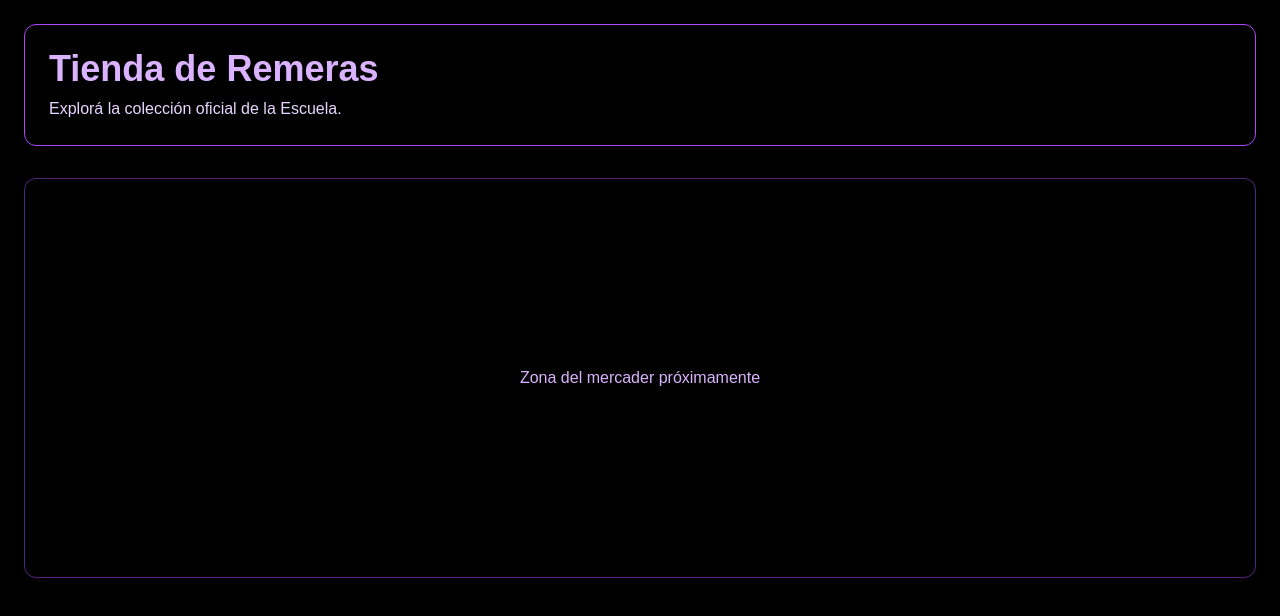
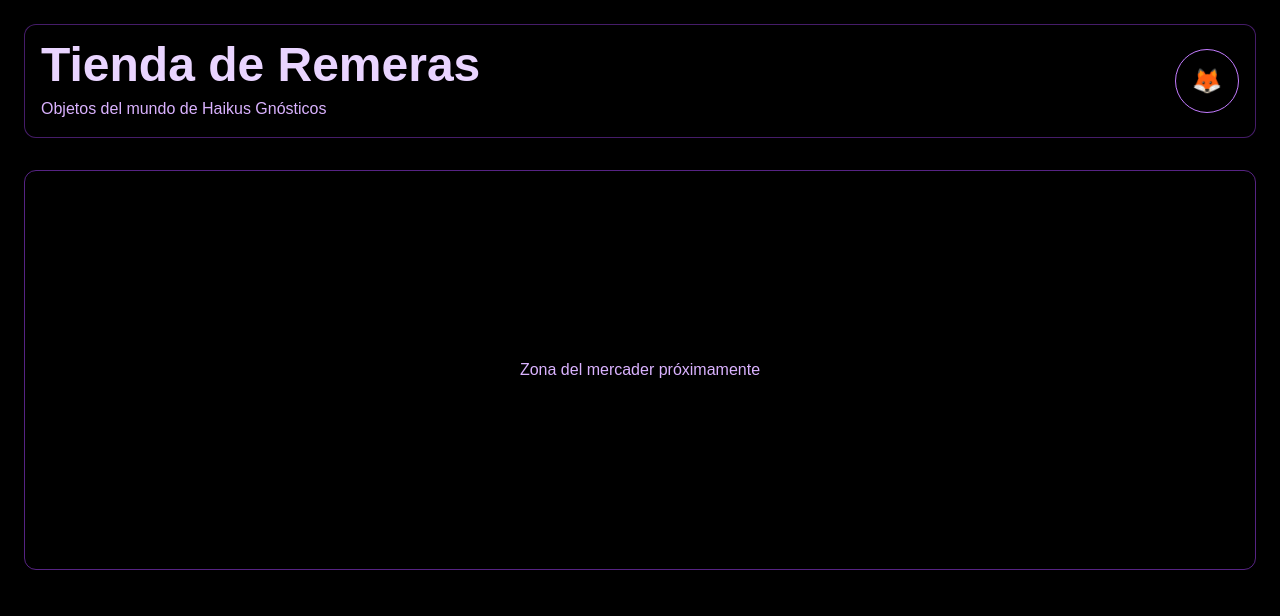
Before and after one commit to squallm3/tiendaGnostica, a Next.js app: page /tienda/remeras in a window 1280 px wide. Shown: the top 616 px of the page. Built offline with nearby package versions, Linux system fonts and the light colour scheme.

Commit message:
27 - Crear header tienda categoria

```diff
--- a/src/components/tienda/categoria/CategoriaTienda.tsx
+++ b/src/components/tienda/categoria/CategoriaTienda.tsx
@@ -1,17 +1,12 @@
+import HeaderTienda from "./HeaderTienda";
+
 export default function CategoriaTienda() {
   return (
     <main className="min-h-screen bg-black text-white p-6">
+
       <section className="max-w-7xl mx-auto">
 
-        <div className="border border-purple-500 rounded-xl p-6">
-          <h1 className="text-4xl font-bold text-purple-300">
-            Tienda de Remeras
-          </h1>
-
-          <p className="mt-2 text-purple-200">
-            Explorá la colección oficial de la Escuela.
-          </p>
-        </div>
+        <HeaderTienda />
 
         <div className="mt-8 border border-purple-500/50 rounded-xl min-h-[400px] flex items-center justify-center">
 
@@ -22,6 +17,7 @@ export default function CategoriaTienda() {
         </div>
 
       </section>
+
     </main>
   );
 }
--- /dev/null
+++ b/src/components/tienda/categoria/HeaderTienda.tsx
@@ -0,0 +1,29 @@
+export default function HeaderTienda() {
+  return (
+    <header className="w-full border border-purple-500/40 rounded-xl p-4 bg-black/60">
+
+      <div className="flex items-center justify-between">
+
+        <div>
+          <h1 className="text-5xl font-bold text-purple-200">
+            Tienda de Remeras
+          </h1>
+
+          <p className="text-purple-300 mt-2">
+            Objetos del mundo de Haikus Gnósticos
+          </p>
+        </div>
+
+        <div className="w-16 h-16 rounded-full border border-purple-400 flex items-center justify-center">
+
+          <span className="text-purple-300 text-2xl">
+            🦊
+          </span>
+
+        </div>
+
+      </div>
+
+    </header>
+  );
+}
```
